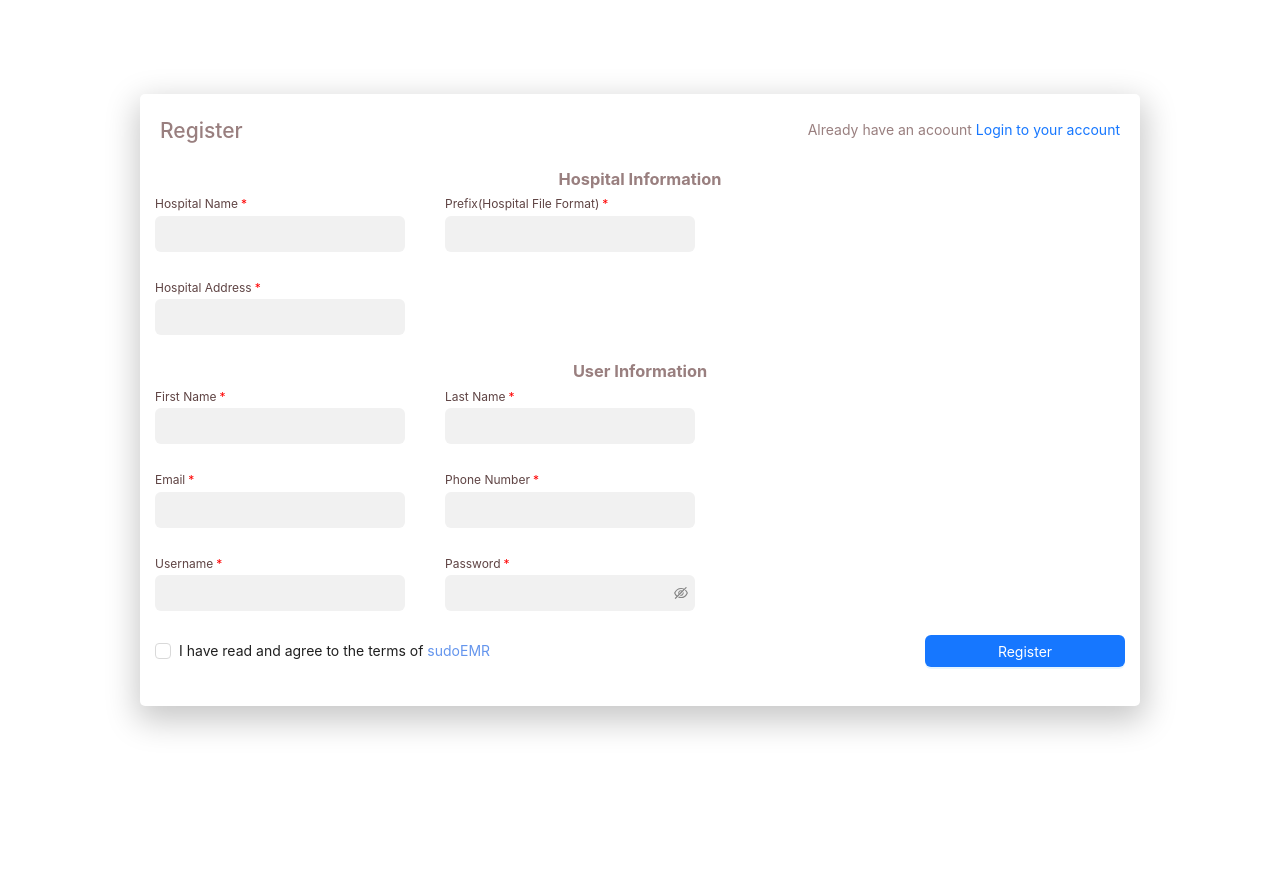
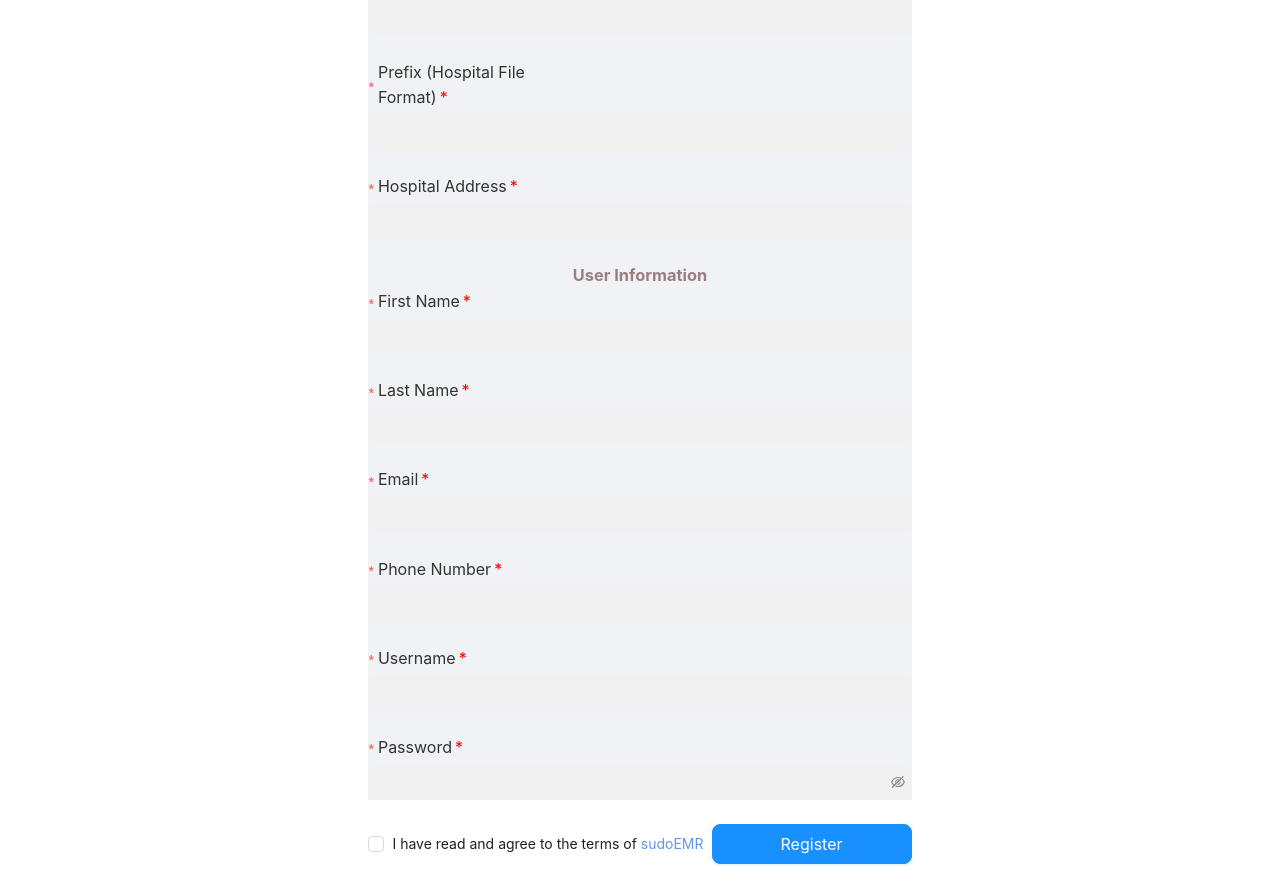
Before and after one commit to Nisha-Shrestha/hospital, a React (Create React App) app: page /register in a window 1280 px wide. Before the commit the page ends 800 px from the top, so only its background shows below. Built offline with nearby package versions, Linux system fonts and the light colour scheme.

Commit message:
registration page

```diff
--- a/package.json
+++ b/package.json
@@ -7,6 +7,11 @@
     "@testing-library/react": "^13.4.0",
     "@testing-library/user-event": "^13.5.0",
     "antd": "^5.17.0",
+    "axios": "^1.6.8",
+    "cors": "^2.8.5",
+    "express": "^4.19.2",
+    "mongoose": "^8.3.4",
+    "nodemon": "^3.1.0",
     "react": "^18.3.1",
     "react-dom": "^18.3.1",
     "react-router-dom": "^6.23.0",
--- a/src/pages/Register.css
+++ b/src/pages/Register.css
@@ -1,19 +1,63 @@
-.input-container{
-    margin-right: 40px;
-    width : 250px;
+.bodyreg {
+    display: flex;
+    justify-content: center;
+    align-items: center;
+    height: 100vh;
+    background-color: #f0f2f5;
+  }
+
+  .container {
+    display: flex;
+  }
+
+  .form-container {
+    flex: 1;
+    margin-right: 20px;
+  }
+
+  .image-container {
+    flex: 1;
+  }
+
+  .header {
     display: flex;
     justify-content: space-between;
+    align-items: center;
+  }
 
-}
-.header{
+  .custom-label {
+    font-size: 16px;
+    color: #333;
+    display: block;
+    margin-bottom: 4px;
+  }
+
+  .input-container {
+    margin-bottom: 16px;
+  }
+
+  .footer-div {
     display: flex;
     justify-content: space-between;
-}
-.body{
-display: grid;
-width: 1000px;
-}
-.footer-div{
-    display: flex;
-    justify-content: space-between;
-}
+    align-items: center;
+    margin-top: 24px;
+  }
+
+  .required-symbol {
+    color: red;
+  }
+
+  .ant-form-item-explain-error {
+    margin-top: 4px;
+  }
+
+  .ant-btn-primary {
+    background-color: #1890ff;
+    border-color: #1890ff;
+  }
+
+  .ant-btn-primary:hover,
+  .ant-btn-primary:focus {
+    background-color: #40a9ff;
+    border-color: #40a9ff;
+  }
--- a/src/pages/Register.js
+++ b/src/pages/Register.js
@@ -1,241 +1,380 @@
 import { Link } from "react-router-dom";
-import { Form , Input, Layout, Checkbox , Button} from "antd";
-import "./Register.css"
+import { Form, Input, Checkbox, Button, message } from "antd";
+import "./Register.css";
+import { useState } from "react";
 
 export const Register = () => {
+  const [loading, setLoading] = useState(false);
+  const [form] = Form.useForm();
+
+  const onFinish = async (values) => {
+    setLoading(true);
+    console.log("Form Values:", values); // Log the form values
+
+    try {
+      const response = await fetch("http://localhost:1337/api/register", {
+        method: "POST",
+        headers: {
+          "Content-Type": "application/json",
+        },
+        body: JSON.stringify(values),
+      });
+
+      if (!response.ok) {
+        throw new Error("Registration failed");
+      }
+
+      message.success("Registration successful");
+    } catch (error) {
+      console.error("Error registering:", error);
+      message.error("Registration failed");
+    }
+
+    setLoading(false);
+  };
+
   return (
-    <main className="body">
+    <main className="bodyreg">
       <div>
-            <Form labelCol={{span : 10}}layout="vertical">
+        <Form
+          form={form}
+          labelCol={{ span: 10 }}
+          layout="vertical"
+          onFinish={onFinish}
+        >
           <div className="header">
-                    <h2 style={{color :"#997f7f",fontWeight : "500"}}>Register</h2>
+            <h2 style={{ color: "#997f7f", fontWeight: "500" }}>Register</h2>
             <div>
-                    <span style={{marginRight: "4px" , color: "#997f7f"}}>Already have an acoount</span>
-                    <Link to= "/login">Login to your account</Link>
+              <span style={{ marginRight: "4px", color: "#997f7f" }}>
+                Already have an account?
+              </span>
+              <Link to="/login">Login to your account</Link>
             </div>
           </div>
           <h3>Hospital Information</h3>
           <div className="input-container">
             <Form.Item
               autoComplete="off"
-                                label={<span className="custom-label" style={{ paddingBottom: "0px" , whiteSpace: "nowrap" , width:"auto"}}>Hospital Name<span className="required-symbol">*</span></span>}
-                                name="Hospital Name"
+              label={
+                <span
+                  className="custom-label"
+                  style={{ paddingBottom: "0px", whiteSpace: "nowrap", width: "auto" }}
+                >
+                  Hospital Name<span className="required-symbol">*</span>
+                </span>
+              }
+              name="hosname"
               rules={[
                 {
-                                    message : 'Enter Your hospital name',
+                  required: true,
+                  message: "Enter Your hospital name",
                 },
                 {
-                                        whitespace : true,
+                  whitespace: true,
                 },
                 {
-                                        min : 4,
+                  min: 4,
                 },
-
               ]}
               hasFeedback
             >
-                                    <div className="input-container">
-                                    <Input style={{backgroundColor:"#F1F1F1",border:"none",padding:"7px 7px"}} />
-                                    </div>
-
+              <Input
+                style={{
+                  backgroundColor: "#F1F1F1",
+                  border: "none",
+                  padding: "7px 7px",
+                }}
+                type="text"
+              />
             </Form.Item>
             <Form.Item
               autoComplete="off"
-                                label={<span className="custom-label" style={{ paddingBottom: "0px" , width:"500px" }}>Prefix(Hospital File Format)<span className="required-symbol">*</span></span>}
-                                name="Hospital Name"
+              label={
+                <span
+                  className="custom-label"
+                  style={{ paddingBottom: "0px", width: "500px" }}
+                >
+                  Prefix (Hospital File Format)<span className="required-symbol">*</span>
+                </span>
+              }
+              name="format"
               rules={[
                 {
-                                    message : 'Enter file format',
+                  required: true,
+                  message: "Enter file format",
                 },
                 {
-                                        whitespace : true,
+                  whitespace: true,
                 },
                 {
-                                        min : 4,
+                  max: 4,
                 },
-
               ]}
-
               hasFeedback
             >
-                                    <div className="input-container">
-                                    <Input style={{backgroundColor:"#F1F1F1",border:"none",padding:"7px 7px"}} />
-                                    </div>
-
+              <Input
+                style={{
+                  backgroundColor: "#F1F1F1",
+                  border: "none",
+                  padding: "7px 7px",
+                }}
+                type="text"
+              />
             </Form.Item>
           </div>
           <div className="input-container">
             <Form.Item
               autoComplete="off"
-                                label={<span className="custom-label" style={{ paddingBottom: "0px" , width:"500px"}}>Hospital Address<span className="required-symbol">*</span></span>}
-                                name="Hospital address"
+              label={
+                <span
+                  className="custom-label"
+                  style={{ paddingBottom: "0px", width: "500px" }}
+                >
+                  Hospital Address<span className="required-symbol">*</span>
+                </span>
+              }
+              name="address"
               rules={[
                 {
-                                    message : 'Enter Address',
+                  required: true,
+                  message: "Enter Address",
                 },
                 {
-                                        whitespace : true,
+                  whitespace: true,
                 },
                 {
-                                        min : 4,
+                  min: 4,
                 },
-
               ]}
-                                hasFeedback>
-                                    <div className="input-container">
-                                    <Input style={{backgroundColor:"#F1F1F1",border:"none",padding:"7px 7px"}} />
-                                    </div>
-
+              hasFeedback
+            >
+              <Input
+                style={{
+                  backgroundColor: "#F1F1F1",
+                  border: "none",
+                  padding: "7px 7px",
+                }}
+                type="text"
+              />
             </Form.Item>
           </div>
           <h3>User Information</h3>
           <div className="input-container">
             <Form.Item
               autoComplete="off"
-                                label={<span className="custom-label" style={{ paddingBottom: "0px" }}>First Name<span className="required-symbol">*</span></span>}
-                                name="Hospital Name"
+              label={
+                <span className="custom-label" style={{ paddingBottom: "0px" }}>
+                  First Name<span className="required-symbol">*</span>
+                </span>
+              }
+              name="fname"
               rules={[
                 {
-                                    message : 'Enter Your hospital name',
+                  required: true,
+                  message: "Enter Your First name",
                 },
                 {
-                                        whitespace : true,
+                  whitespace: true,
                 },
                 {
-                                        min : 4,
+                  min: 4,
                 },
-
               ]}
-                                hasFeedback>
-                                    <div className="input-container">
-                                    <Input style={{backgroundColor:"#F1F1F1",border:"none",padding:"7px 7px"}} />
-                                    </div>
-
+              hasFeedback
+            >
+              <Input
+                style={{
+                  backgroundColor: "#F1F1F1",
+                  border: "none",
+                  padding: "7px 7px",
+                }}
+                type="text"
+              />
             </Form.Item>
             <Form.Item
               autoComplete="off"
-                                label={<span className="custom-label" style={{ paddingBottom: "0px" }}>Last Name<span className="required-symbol">*</span></span>}
-                                name="Hospital Name"
+              label={
+                <span className="custom-label" style={{ paddingBottom: "0px" }}>
+                  Last Name<span className="required-symbol">*</span>
+                </span>
+              }
+              name="lname"
               rules={[
                 {
-                                    message : 'Enter file format',
+                  required: true,
+                  message: "Enter your last name",
                 },
                 {
-                                        whitespace : true,
+                  whitespace: true,
                 },
                 {
-                                        min : 4,
+                  min: 4,
                 },
-
               ]}
-
-                                hasFeedback>
-                                    <div className="input-container">
-                                    <Input style={{backgroundColor:"#F1F1F1",border:"none",padding:"7px 7px"}} />
-                                    </div>
-
+              hasFeedback
+            >
+              <Input
+                style={{
+                  backgroundColor: "#F1F1F1",
+                  border: "none",
+                  padding: "7px 7px",
+                }}
+                type="text"
+              />
             </Form.Item>
           </div>
           <div className="input-container">
             <Form.Item
               autoComplete="off"
-                                label={<span className="custom-label" style={{ paddingBottom: "0px" }}>Email<span className="required-symbol">*</span></span>}
-                                name="Hospital Name"
+              label={
+                <span className="custom-label" style={{ paddingBottom: "0px" }}>
+                  Email<span className="required-symbol">*</span>
+                </span>
+              }
+              name="email"
               rules={[
                 {
-                                    message : 'Enter Your hospital name',
+                  required: true,
+                  message: "Enter Your Email",
                 },
                 {
-                                        whitespace : true,
+                  whitespace: true,
                 },
                 {
-                                        min : 4,
+                  min: 4,
                 },
-
               ]}
-                                hasFeedback>
-                                    <div className="input-container">
-                                    <Input style={{backgroundColor:"#F1F1F1",border:"none",padding:"7px 7px"}} />
-                                    </div>
-
+              hasFeedback
+            >
+              <Input
+                style={{
+                  backgroundColor: "#F1F1F1",
+                  border: "none",
+                  padding: "7px 7px",
+                }}
+                type="email"
+              />
             </Form.Item>
             <Form.Item
               autoComplete="off"
-                                label={<span className="custom-label" style={{ paddingBottom: "0px" }}>Phone Number<span className="required-symbol">*</span></span>}
-                                name="Hospital Name"
+              label={
+                <span className="custom-label" style={{ paddingBottom: "0px" }}>
+                  Phone Number<span className="required-symbol">*</span>
+                </span>
+              }
+              name="pnumb"
               rules={[
                 {
-                                    message : 'Enter file format',
+                  required: true,
+                  message: "Enter your Number",
                 },
                 {
-                                        whitespace : true,
+                  whitespace: true,
                 },
                 {
-                                        min : 4,
+                  min: 10,
                 },
-
               ]}
-
-                                hasFeedback>
-                                    <div className="input-container">
-                                    <Input style={{backgroundColor:"#F1F1F1",border:"none",padding:"7px 7px"}} />
-                                    </div>
-
+              hasFeedback
+            >
+              <Input
+                style={{
+                  backgroundColor: "#F1F1F1",
+                  border: "none",
+                  padding: "7px 7px",
+                }}
+                type="number"
+              />
             </Form.Item>
           </div>
           <div className="input-container">
             <Form.Item
               autoComplete="off"
-                                label={<span className="custom-label" style={{ paddingBottom: "0px" }}>Username<span className="required-symbol">*</span></span>}
-                                name="Hospital Name"
+              label={
+                <span className="custom-label" style={{ paddingBottom: "0px" }}>
+                  Username<span className="required-symbol">*</span>
+                </span>
+              }
+              name="uname"
               rules={[
                 {
-                                    message : 'Enter Your hospital name',
+                  required: true,
+                  message: "Enter Your Username",
                 },
                 {
-                                        whitespace : true,
+                  whitespace: true,
                 },
                 {
-                                        min : 4,
+                  min: 4,
                 },
-
               ]}
-                                hasFeedback>
-                                    <div className="input-container">
-                                    <Input style={{backgroundColor:"#F1F1F1",border:"none",padding:"7px 7px"}} />
-                                    </div>
-
+              hasFeedback
+            >
+              <Input
+                style={{
+                  backgroundColor: "#F1F1F1",
+                  border: "none",
+                  padding: "7px 7px",
+                }}
+                type="text"
+              />
             </Form.Item>
             <Form.Item
               autoComplete="off"
-                                label={<span className="custom-label" style={{ paddingBottom: "0px" }}>Password<span className="required-symbol">*</span></span>}
-                                name="Hospital Name"
+              label={
+                <span className="custom-label" style={{ paddingBottom: "0px" }}>
+                  Password<span className="required-symbol">*</span>
+                </span>
+              }
+              name="password"
               rules={[
                 {
-                                    message : 'Enter file format',
+                  required: true,
+                  message: "Enter your password",
                 },
                 {
-                                        whitespace : true,
+                  whitespace: true,
                 },
                 {
-                                        min : 4,
+                  min: 4,
                 },
-
               ]}
-
-                                hasFeedback>
-                                    <div className="input-container">
-                                    <Input.Password style={{backgroundColor:"#F1F1F1",border:"none",padding:"7px 7px"}} />
-                                    </div>
-
+              hasFeedback
+            >
+              <Input.Password
+                style={{
+                  backgroundColor: "#F1F1F1",
+                  border: "none",
+                  padding: "7px 7px",
+                }}
+                type="password"
+              />
             </Form.Item>
           </div>
           <div className="footer-div">
-                    <Form.Item name="agreement" >
-                        <Checkbox>I have read and agree to the terms of <span style={{color: "cornflowerblue"}}>sudoEMR</span></Checkbox>
+            <Form.Item
+              name="agreement"
+              valuePropName="checked"
+              rules={[
+                {
+                  validator: (_, value) =>
+                    value ? Promise.resolve() : Promise.reject('You must agree to the terms'),
+                },
+              ]}
+            >
+              <Checkbox>
+                I have read and agree to the terms of{" "}
+                <span style={{ color: "cornflowerblue" }}>sudoEMR</span>
+              </Checkbox>
             </Form.Item>
             <Form.Item>
-                        <Button type="primary" htmlType="submit" size="big" style={{width : "200px"}}>
+              <Button
+                type="primary"
+                htmlType="submit"
+                size="large"
+                style={{ width: "200px" }}
+                loading={loading}
+              >
                 Register
               </Button>
             </Form.Item>
@@ -243,5 +382,5 @@ export const Register = () => {
         </Form>
       </div>
     </main>
-  )
-}
+  );
+};
```
Also changed, not shown: 1 other file (tests, documents, lock files or other folders). Lines whose indentation alone changed are shown as unchanged.
